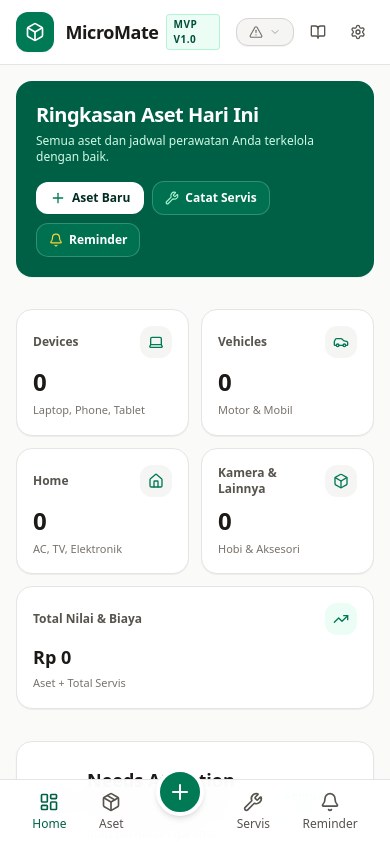
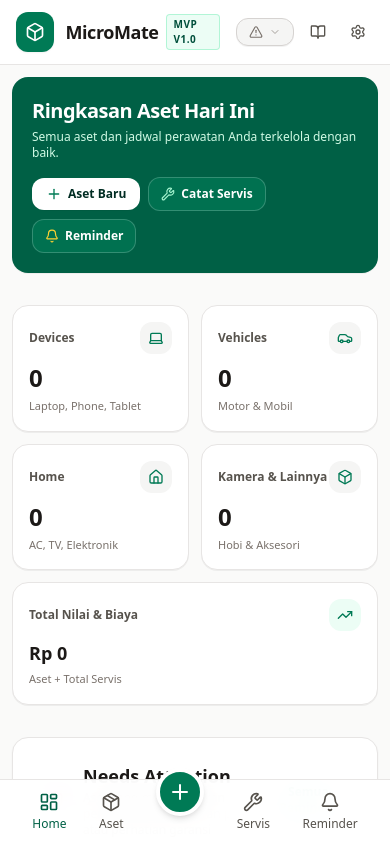
Before and after one commit to aindranto/micromate, a React (Vite) app: page / in a window 390 px wide. Shown: the top 842 px of the page. Built offline with nearby package versions, Linux system fonts and the light colour scheme.

Commit message:
Update App.tsx

```diff
--- a/src/App.tsx
+++ b/src/App.tsx
@@ -326,7 +326,7 @@
         />
 
         {/* Content Region */}
-        <main className="flex-1 p-4 sm:p-6 lg:p-8 max-w-full overflow-hidden">
+        <main className="flex-1 p-3 sm:p-6 lg:p-8 max-w-full overflow-hidden">
 
           {selectedAsset ? (
             <AssetDetail
```
